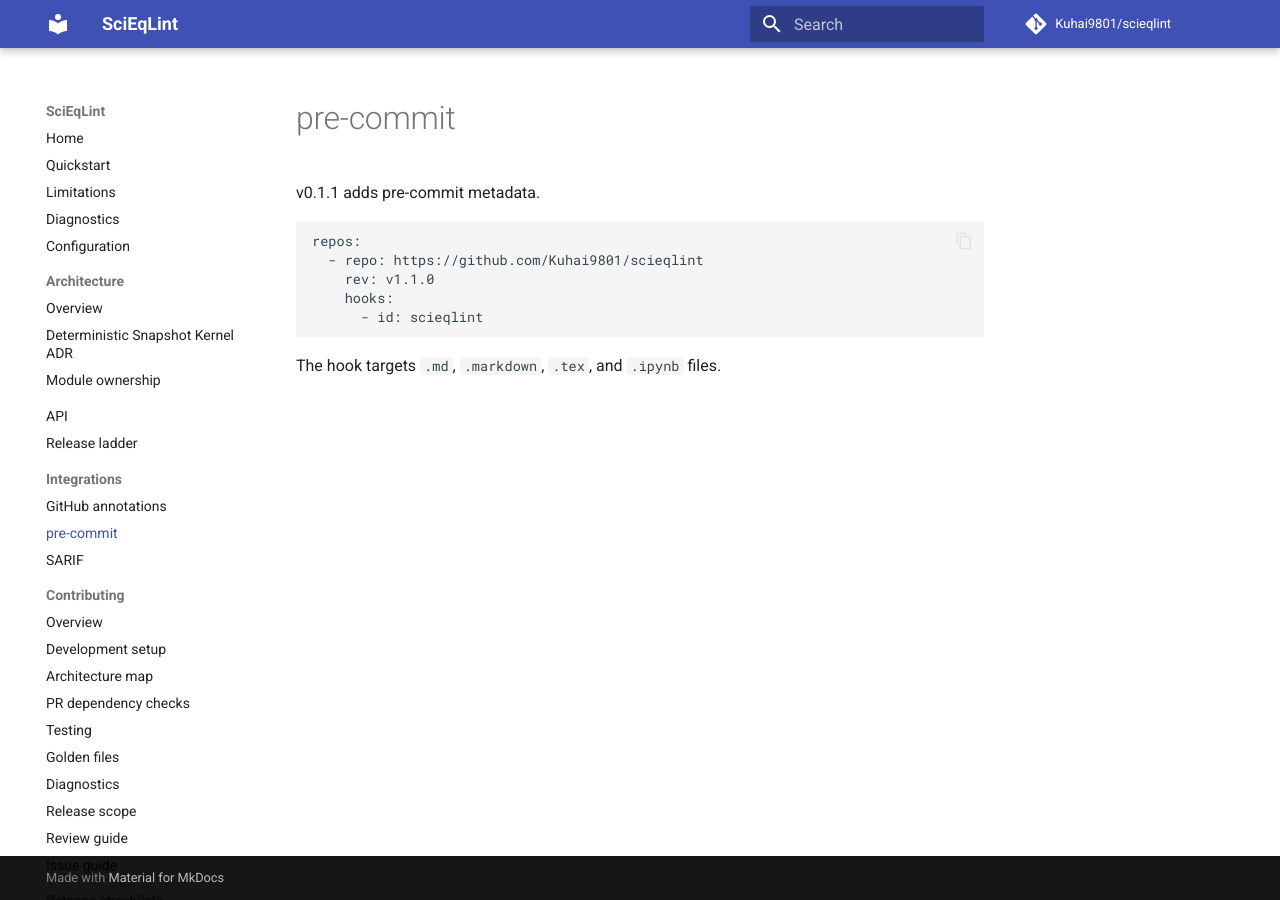
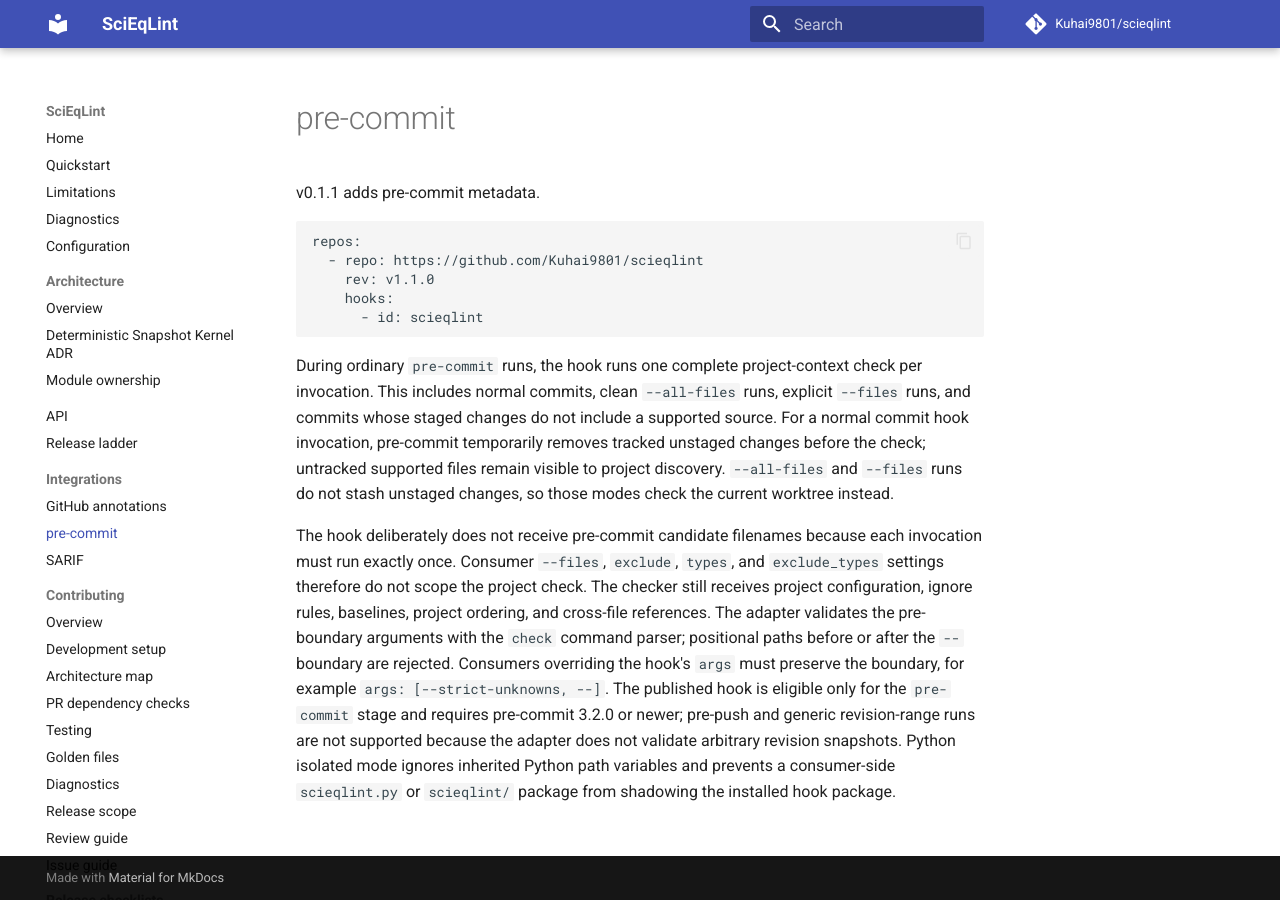
Before and after one commit to 1sgtpepper/scieqlint, an MkDocs documentation site: the page built from docs/integrations/pre-commit.md, in a window 1280 px wide. Built offline with MkDocs 1.6.1 and Material for MkDocs 9.7.7, drawn with Linux system fonts in a browser that asks for light colours; comment, search, counter and statistics services are not loaded.

Commit message:
Fix pre-commit project-context checks (#298)
* Fix pre-commit project-context checks

* Test pre-commit project-context execution

* Cover pre-commit filename boundaries

* Pass option separator to git add

* Preserve pre-commit project trigger semantics

* Synchronize pre-commit package manifest

* Cover pre-commit adapter branches

* Complete pre-commit adapter coverage

* Complete pre-commit invocation handling

* Apply Ruff formatting

* Finish Ruff formatting

* Narrow pre-commit snapshot handling

* Preserve explicit pre-commit selections

* Keep staged path roles explicit

* Cover mixed staged pre-commit changes

* Apply Ruff formatting

* Make staged path typing explicit

* Clarify staged pre-commit scope

* Fix pre-commit staged project scans

* Support complete pre-commit invocations

* Make pre-commit integration tests source-independent

* Prevent consumer module shadowing in pre-commit

* Ignore inherited Python paths in pre-commit hooks

* Reject positional paths in pre-commit options

````diff
--- a/docs/integrations/pre-commit.md
+++ b/docs/integrations/pre-commit.md
@@ -10,4 +10,24 @@
       - id: scieqlint
 ```
 
-The hook targets `.md`, `.markdown`, `.tex`, and `.ipynb` files.
+During ordinary `pre-commit` runs, the hook runs one complete project-context check per
+invocation. This includes normal commits, clean `--all-files` runs, explicit `--files`
+runs, and commits whose staged changes do not include a supported source. For a normal
+commit hook invocation, pre-commit temporarily removes tracked unstaged changes before
+the check; untracked supported files remain visible to project discovery. `--all-files`
+and `--files` runs do not stash unstaged changes, so those modes check the current
+worktree instead.
+
+The hook deliberately does not receive pre-commit candidate filenames because each
+invocation must run exactly once. Consumer `--files`, `exclude`, `types`, and
+`exclude_types` settings therefore do not scope the project check. The checker still
+receives project configuration, ignore rules, baselines, project ordering, and
+cross-file references. The adapter validates the pre-boundary arguments with the `check`
+command parser; positional paths before or after the `--` boundary are rejected. Consumers
+overriding the hook's `args` must
+preserve the boundary, for example `args: [--strict-unknowns, --]`. The published hook
+is eligible only for the `pre-commit` stage and requires pre-commit 3.2.0 or newer;
+pre-push and generic revision-range runs are not supported because the adapter does not
+validate arbitrary revision snapshots. Python isolated mode ignores inherited Python path
+variables and prevents a consumer-side `scieqlint.py` or `scieqlint/` package from shadowing
+the installed hook package.
--- a/pyproject.toml
+++ b/pyproject.toml
@@ -34,6 +34,7 @@
   "import-linter>=2.0",
   "jsonschema>=4.23",
   "pyright>=1.1.390",
+  "pre-commit>=3.8",
   "pytest>=8.3",
   "pytest-cov>=6.0",
   "ruff>=0.8,<0.17",
@@ -79,6 +80,7 @@
   "benchmarks",
   "schemas",
   "README.md",
+  ".pre-commit-hooks.yaml",
   "SPEC.md",
   "LICENSE",
   "pyproject.toml",
````
Also changed, not shown: .pre-commit-hooks.yaml (+6 -3 lines), CHANGELOG.md (+11 -0 lines), PACK_MANIFEST.md (+1 -0 lines), SPEC.md (+24 -6 lines), docs/contributing/testing.md (+2 -0 lines), 3 other files.
